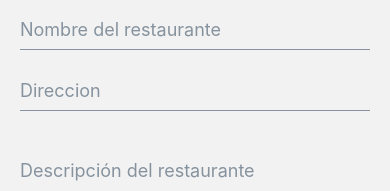
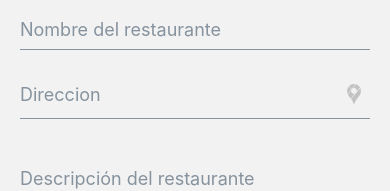
Before and after one commit to GiselaCapozzi/5-tenedores-ReactNative, a React Native app: screen /add-restaurant in a window 390 px wide. Shown: the part 275-466 px from the top of the page. Built offline with nearby package versions, Linux system fonts and the light colour scheme; no server answers.

Commit message:
Icono para abrir el mapa

```diff
--- a/app/components/Restaurants/AddRestaurantForm.js
+++ b/app/components/Restaurants/AddRestaurantForm.js
@@ -1,10 +1,12 @@
 import React, { useState } from "react";
-import { StyleSheet, View, ScrollView, Alert, Dimensions, FlatList } from 'react-native';
+import { StyleSheet, View, ScrollView, Alert, Dimensions, Text } from 'react-native';
 import { Icon, Avatar, Image, Input, Button } from 'react-native-elements';
 import { Camera } from 'expo-camera';
 import * as ImagePicker from 'expo-image-picker';
 import { showMessage } from 'react-native-flash-message';
 import { map, size, filter } from 'lodash';
+
+import Modal from '../Modal';
 
 const widthScreen = Dimensions.get('window').width;
 
@@ -18,6 +20,7 @@ const AddRestaurantForm = (props) => {
   const [restaurantAddress, setRestaurantAddress] = useState('');
   const [restaurantDescription, setRestaurantDescription] = useState('');
   const [imagesSelected, setImagesSelected] = useState([]);
+  const [isVisibleMap, setIsVisibleMap] = useState(false);
 
 
   const addRestaurant = () => {
@@ -37,6 +40,7 @@ const AddRestaurantForm = (props) => {
         setRestaurantName={setRestaurantName}
         setRestaurantAddress={setRestaurantAddress}
         setRestaurantDescription={setRestaurantDescription}
+        setIsVisibleMap={setIsVisibleMap}
       />
       <UploadImage
         setImagesSelected={setImagesSelected}
@@ -46,6 +50,10 @@ const AddRestaurantForm = (props) => {
         title='Crear restaurante'
         onPress={addRestaurant}
         buttonStyle={styles.btnAddRestaurant}
+      />
+      <Map
+        isVisibleMap={isVisibleMap}
+        setIsVisibleMap={setIsVisibleMap}
       />
     </ScrollView>
   )
@@ -72,7 +80,8 @@ const FormAdd = (props) => {
   const {
     setRestaurantName,
     setRestaurantAddress,
-    setRestaurantDescription
+    setRestaurantDescription,
+    setIsVisibleMap
   } = props
 
   return (
@@ -86,6 +95,12 @@ const FormAdd = (props) => {
         placeholder='Direccion'
         containerStyle={styles.input}
         onChange={e => setRestaurantAddress(e.nativeEvent.text)}
+        rightIcon={{
+          type: 'material-community',
+          name: 'google-maps',
+          color: '#c2c2c2',
+          onPress: () => setIsVisibleMap(true)
+        }}
       />
       <Input
         placeholder='Descripción del restaurante'
@@ -96,6 +111,19 @@ const FormAdd = (props) => {
     </View>
   )
 };
+
+const Map = (props) => {
+  const { isVisibleMap, setIsVisibleMap } = props;
+
+  return (
+    <Modal
+      isVisible={isVisibleMap}
+      setIsVisible={setIsVisibleMap}
+    >
+      <Text>Mapa</Text>
+    </Modal>
+  )
+}
 
 const UploadImage = (props) => {
   const {
```
